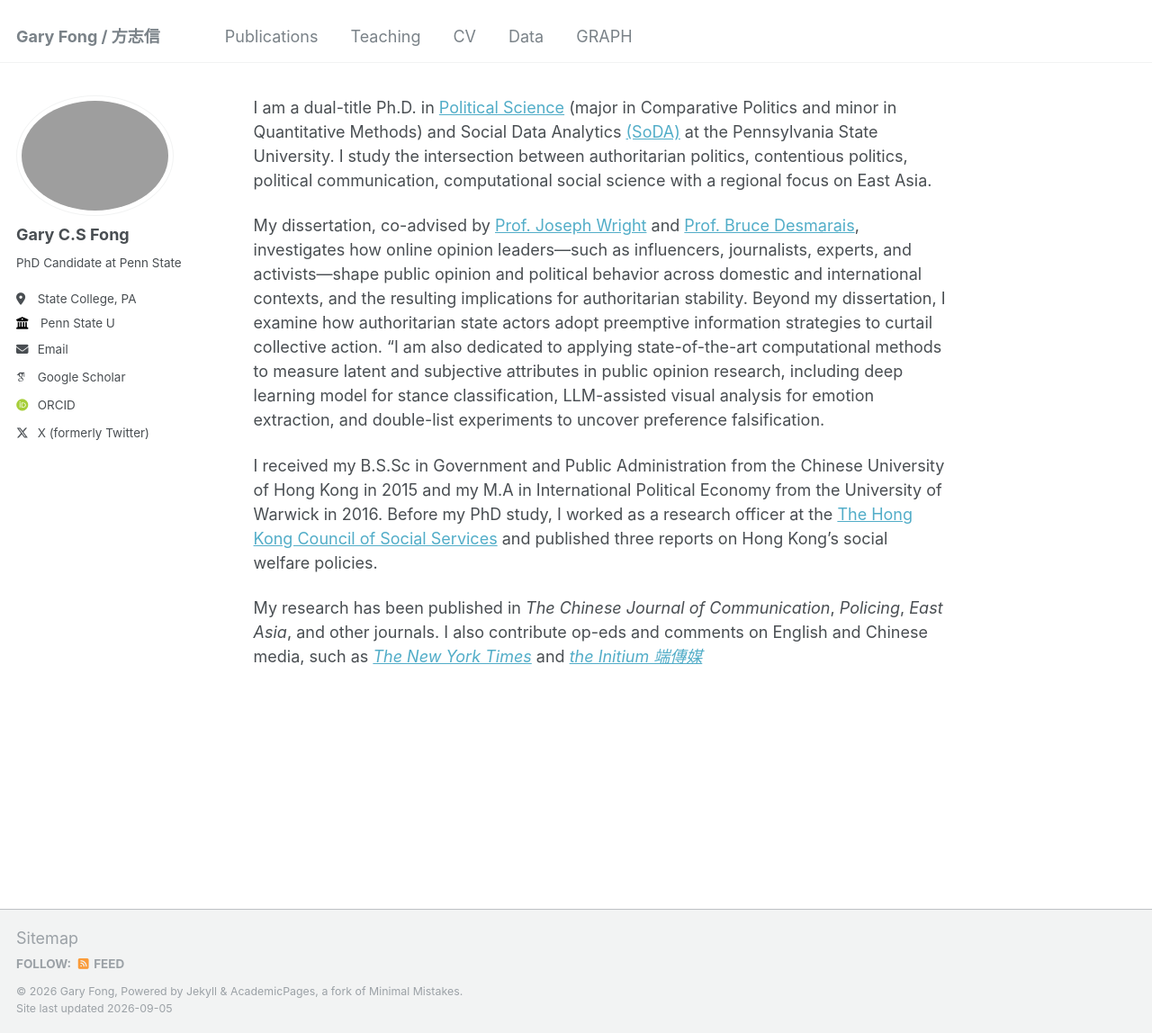
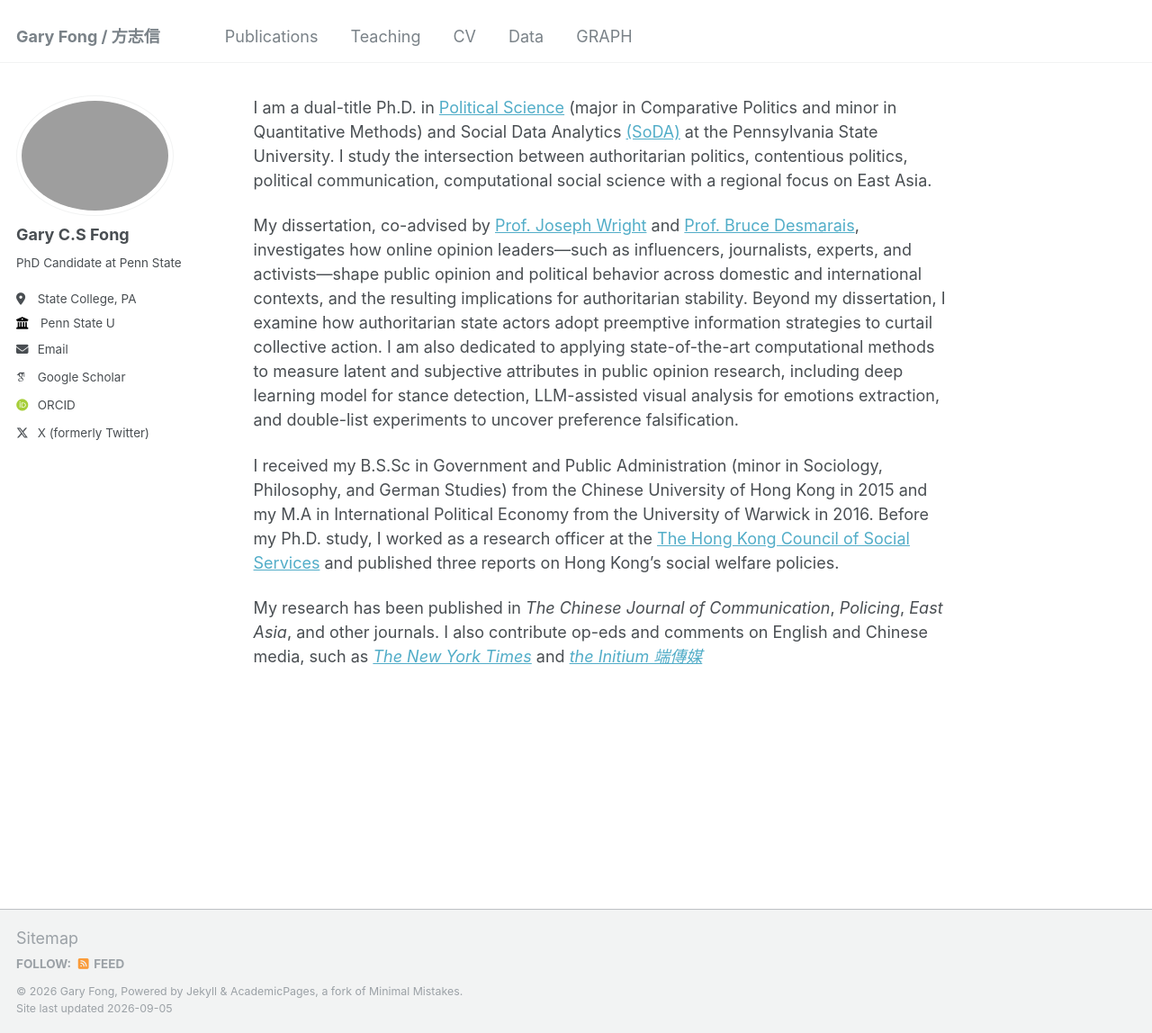
Before and after one commit to sap98fcs/sap98fcs.github.io, a Jekyll site: the page built from _pages/about.md, in a window 1280 px wide and 1148 px high. Shown: the whole window at 90% size. Built offline with Jekyll 4.4.1, drawn with Linux system fonts in a browser that asks for light colours; some web fonts are replaced.

Commit message:
Update about.md

```diff
--- a/_pages/about.md
+++ b/_pages/about.md
@@ -9,8 +9,8 @@ redirect_from:
 
 I am a dual-title Ph.D. in [Political Science](https://polisci.la.psu.edu) (major in Comparative Politics and minor in Quantitative Methods) and Social Data Analytics [(SoDA)](https://soda.la.psu.edu/) at the Pennsylvania State University. I study the intersection between authoritarian politics, contentious politics, political communication, computational social science with a regional focus on East Asia.
 
-My dissertation, co-advised by [Prof. Joseph Wright](https://polisci.la.psu.edu/people/jgw12/) and [Prof. Bruce Desmarais](https://polisci.la.psu.edu/people/bbd5087/), investigates how online opinion leaders—such as influencers, journalists, experts, and activists—shape public opinion and political behavior across domestic and international contexts, and the resulting implications for authoritarian stability. Beyond my dissertation, I examine how authoritarian state actors adopt preemptive information strategies to curtail collective action. "I am also dedicated to applying state-of-the-art computational methods to measure latent and subjective attributes in public opinion research, including deep learning model for stance classification, LLM-assisted visual analysis for emotion extraction, and double-list experiments to uncover preference falsification.
+My dissertation, co-advised by [Prof. Joseph Wright](https://polisci.la.psu.edu/people/jgw12/) and [Prof. Bruce Desmarais](https://polisci.la.psu.edu/people/bbd5087/), investigates how online opinion leaders—such as influencers, journalists, experts, and activists—shape public opinion and political behavior across domestic and international contexts, and the resulting implications for authoritarian stability. Beyond my dissertation, I examine how authoritarian state actors adopt preemptive information strategies to curtail collective action. I am also dedicated to applying state-of-the-art computational methods to measure latent and subjective attributes in public opinion research, including deep learning model for stance detection, LLM-assisted visual analysis for emotions extraction, and double-list experiments to uncover preference falsification.
 
-I received my B.S.Sc in Government and Public Administration from the Chinese University of Hong Kong in 2015 and my M.A in International Political Economy from the University of Warwick in 2016. Before my PhD study, I worked as a research officer at the [The Hong Kong Council of Social Services](https://www.hkcss.org.hk/?lang=en) and published three reports on Hong Kong's social welfare policies.
+I received my B.S.Sc in Government and Public Administration (minor in Sociology, Philosophy, and German Studies) from the Chinese University of Hong Kong in 2015 and my M.A in International Political Economy from the University of Warwick in 2016. Before my Ph.D. study, I worked as a research officer at the [The Hong Kong Council of Social Services](https://www.hkcss.org.hk/?lang=en) and published three reports on Hong Kong's social welfare policies.
 
 My research has been published in <em>The Chinese Journal of Communication</em>, <em>Policing</em>, <em>East Asia</em>, and other journals. I also contribute op-eds and comments on English and Chinese media, such as <em>[The New York Times](https://www.nytimes.com/2019/06/19/world/asia/hong-kong-protests.html)</em> and <em>[the Initium 端傳媒](https://theinitium.com/opinion/20190617-opinion-garyfong-612)</em>
```
